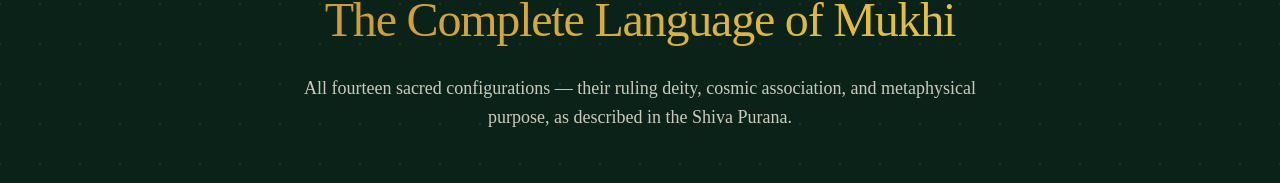
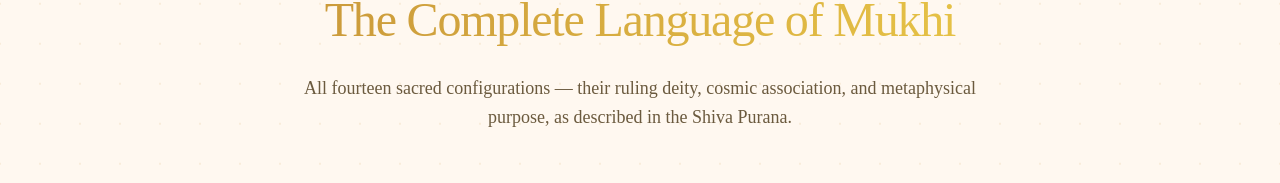
Before and after one commit to Bhaskar787/Rudrantra-white-creamy-golden-fadedark-theme, a React (Vite) app: page /mukhi-guide in a window 1280 px wide. Shown: the part 293-476 px from the top of the page. Built offline with nearby package versions, Linux system fonts and the light colour scheme.

Commit message:
creamy theme fixed in mykhiguide page

```diff
--- a/src/pages/MukhiGuidePage.tsx
+++ b/src/pages/MukhiGuidePage.tsx
@@ -5,7 +5,7 @@ import { MukhiCardGrid } from '@/components/MukhiCardGrid';
 
 export default function MukhiGuidePage() {
   return (
-    <section className="py-14 sm:py-20 md:py-24 bg-forest-deep min-h-screen relative overflow-hidden">
+    <section className="py-14 sm:py-20 md:py-24 bg-[#FFF8F0] min-h-screen relative overflow-hidden">
       {/* OM Section Divider */}
       <div className="flex items-center justify-center gap-3 sm:gap-4 px-4 pt-0 pb-6 sm:pb-8 relative z-10">
         <div className="h-px flex-1 bg-gradient-to-r from-transparent via-gold to-transparent max-w-xs opacity-60" />
@@ -13,8 +13,11 @@ export default function MukhiGuidePage() {
         <div className="h-px flex-1 bg-gradient-to-r from-transparent via-gold to-transparent max-w-xs opacity-60" />
       </div>
 
-      {/* Star field overlay */}
-      <div className="absolute inset-0 bg-stars opacity-15 pointer-events-none" />
+      {/* Astrological watermark: sacred-geometry mandala centered behind the
+          content, plus a faint gold constellation of dots — both read as
+          soft gold-on-cream rather than the previous starfield-on-void look. */}
+      <div className="absolute top-1/2 left-1/2 -translate-x-1/2 -translate-y-1/2 w-full max-w-[900px] aspect-square bg-mandala opacity-[0.06] pointer-events-none" />
+      <div className="absolute inset-0 bg-stars opacity-[0.12] pointer-events-none" />
 
       <div className="max-w-7xl mx-auto px-4 sm:px-6 lg:px-8 relative z-10">
 
@@ -33,7 +36,7 @@ export default function MukhiGuidePage() {
           <h2 className="text-2xl sm:text-4xl md:text-5xl font-display text-gold-gradient tracking-tight leading-tight px-2">
             The Complete Language of Mukhi
           </h2>
-          <p className="text-cream/80 font-body text-sm sm:text-base md:text-lg leading-relaxed mt-4 sm:mt-6 px-4">
+          <p className="text-[#6B5A3E] font-body text-sm sm:text-base md:text-lg leading-relaxed mt-4 sm:mt-6 px-4">
             All fourteen sacred configurations — their ruling deity, cosmic association, and metaphysical purpose, as described in the Shiva Purana.
           </p>
         </div>
```
